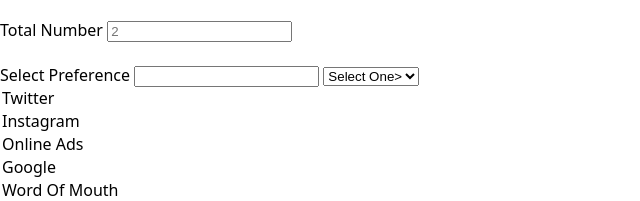
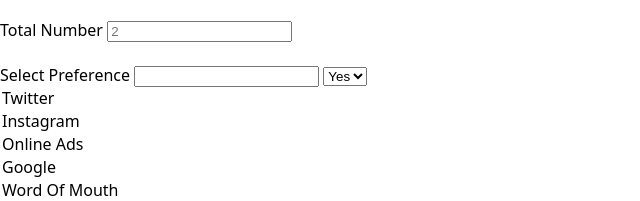
Before and after one commit to SarahDomson/Movie-Page, a plain HTML site: page index.html in a window 1280 px wide. Shown: the part 1171-1372 px from the top of the page, 0-640 px from the left. Drawn offline with Linux system fonts and the light colour scheme.

Commit message:
1 file modified

```diff
--- a/index.html
+++ b/index.html
@@ -50,7 +50,8 @@
         <label for="popcorn/drink">Select Preference</label>
         <input type="popcorn/drinks" id="popcorn/drinks" name="popcorn/drinks" required>
         <select id="yes/no" name="yes/no" required>
-          <option value="">Select One></option>
+          <option value="yes">Yes</option>
+          ><option value="no">No</option>
 
           <label for="hearaboutus">How did you hear about us:</label>
              <select name="hearaboutus" id="hearaboutus">
```
